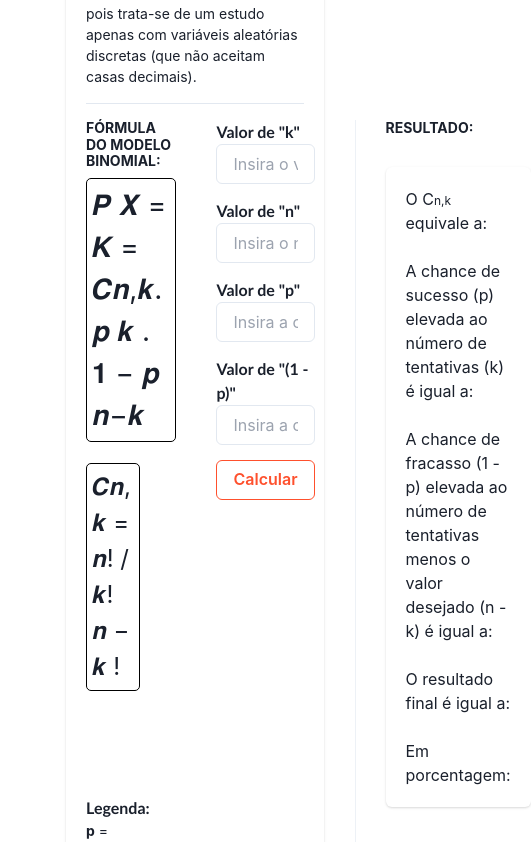
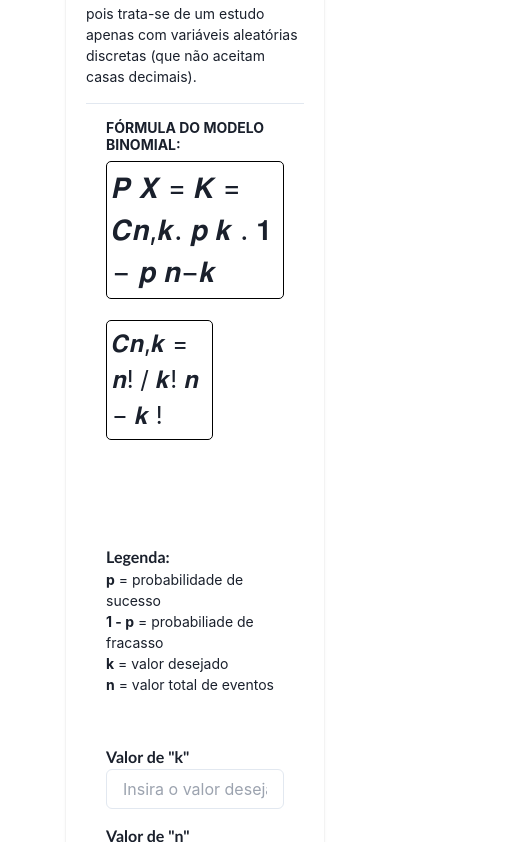
Before and after one commit to brenoocanha/the-statistic-doggo, a React (Create React App) app: page /statistic in a window 390 px wide. Shown: the part 742-1584 px from the top of the page, 531 px wide, since content can reach past the window. Built offline with nearby package versions, Linux system fonts and the light colour scheme; a web font is replaced by a local one.

Commit message:
up probabilidadebinomial responsivity

```diff
--- a/src/styles/ProbabilidadeBinomial.css
+++ b/src/styles/ProbabilidadeBinomial.css
@@ -1,5 +1,29 @@
-/* @media (max-width: )
-#tabs-\:r1\:--tabpanel-0 > div > div > div.chakra-card__body.css-1idwstw > div > div:nth-child(3) {
-  flex-direction: column;
+@media (max-width: 768px){
+  #tabs-\:r1\:--tabpanel-0 > div > div > div.chakra-card__body.css-1idwstw > div > div:nth-child(3) {
+    flex-direction: column;
+  }
 
-} */
+  #tabs-\:r1\:--tabpanel-0 > div > div > div.chakra-card__body.css-1idwstw > div > div:nth-child(3) > div:nth-child(1) {
+    margin: 0 20px;
+    margin-bottom: 50px;
+  }
+
+  #tabs-\:r1\:--tabpanel-0 > div > div > div.chakra-card__body.css-1idwstw > div > div:nth-child(3) > div:nth-child(2) {
+    margin: 0 20px !important;
+    margin-bottom: 50px !important;
+  }
+
+  #tabs-\:r1\:--tabpanel-0 > div > div > div.chakra-card__body.css-1idwstw > div > div:nth-child(3) > div:nth-child(3) {
+    display: none;
+  }
+
+  #tabs-\:r1\:--tabpanel-0 > div > div > div.chakra-card__body.css-1idwstw > div > div:nth-child(3) > div:nth-child(4) {
+    margin: 0 20px !important;
+    margin-bottom: 50px !important;
+  }
+
+  #tabs-\:r1\:--tabpanel-0 > div > div > div.chakra-card__body.css-1idwstw > div > div:nth-child(3) > div:nth-child(4) > h2, #tabs-\:r1\:--tabpanel-0 > div > div > div.chakra-card__body.css-1idwstw > div > div:nth-child(3) > div:nth-child(4) > div {
+    margin-left: 0 !important;
+  }
+
+}
```
